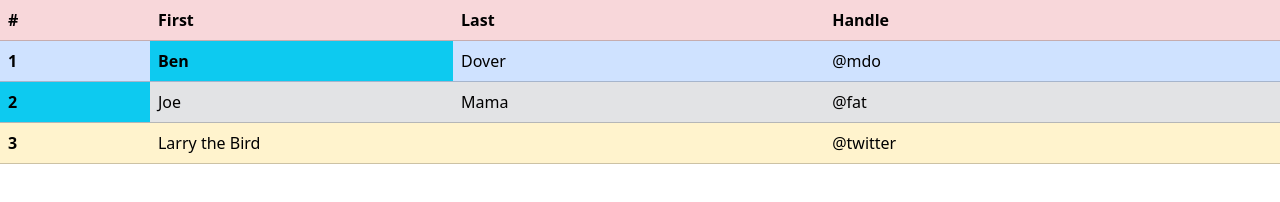
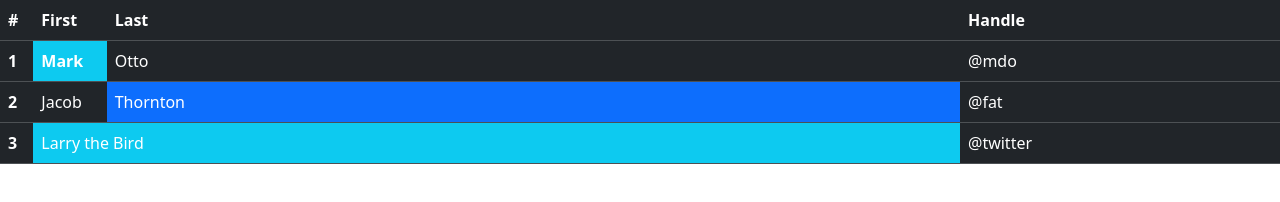
Before and after one commit to spicychillisus/how-to-not-be-fed-up, a plain HTML site: page bootstrap-table2.html in a window 1280 px wide. Drawn offline with nearby package versions, Linux system fonts and the light colour scheme.

```diff
--- a/table.html
+++ b/bootstrap-table2.html
@@ -3,46 +3,42 @@
 <head>
     <meta charset="UTF-8">
     <meta name="viewport" content="width=device-width, initial-scale=1.0">
-    <title>Bootstrap Table</title>
+    <title>Bootstrap Table 2</title>
     <link rel="stylesheet" href="https://cdn.jsdelivr.net/npm/bootstrap@5.3.3/dist/css/bootstrap.min.css ">
     <link rel="stylesheet" href="https://cdn.jsdelivr.net/npm/bootstrap@5.3.3/dist/js/bootstrap.bundle.min.js ">
     <script src="https://cdn.jsdelivr.net/npm/@popperjs/core@2.11.8/dist/umd/popper.min.js" integrity="sha384-I7E8VVD/ismYTF4hNIPjVp/Zjvgyol6VFvRkX/vR+Vc4jQkC+hVqc2pM8ODewa9r" crossorigin="anonymous"></script>
     <script src="https://cdn.jsdelivr.net/npm/bootstrap@5.3.3/dist/js/bootstrap.min.js" integrity="sha384-0pUGZvbkm6XF6gxjEnlmuGrJXVbNuzT9qBBavbLwCsOGabYfZo0T0to5eqruptLy" crossorigin="anonymous"></script>
-
 </head>
 <body>
-    <!-- Hoverable Table Part 1 -->
-    <table class="table table-hover">
-        <!---------------------------------->
+    <!-- Hoverable Table Part 2 -->
+    <table class="table table-hover table-dark">
         <thead>
-            <tr class="table-danger">
+            <tr>
                 <th scope="col">#</th>
                 <th scope="col">First</th>
                 <th scope="col">Last</th>
                 <th scope="col">Handle</th>
             </tr>
         </thead>
-        <!---------------------------------->
         <tbody>
-            <tr class="table-primary">
+            <tr>
                 <th scope="row">1</th>
-                <th class="bg-info">Ben</th>
-                <td>Dover</td>
+                <th class="bg-info">Mark</th>
+                <td>Otto</td>
                 <td>@mdo</td>
             </tr>
-            <tr class="table-secondary">
-                <th scope="row" class="bg-info">2</th>
-                <td>Joe</td>
-                <td>Mama</td>
-                <td>@fat</td>
+            <tr>
+                <th scope="row">2</th>
+                <td class="col-bg-3 md-3">Jacob</td>
+                <td class="bg-primary col-bg-3 col-md-8">Thornton</td>
+                <td class="col-bg-3 col-md-3">@fat</td>
             </tr>
-            <tr class="table-warning">
+            <tr>
                 <th scope="row">3</th>
-                <td colspan="2">Larry the Bird</td>
+                <td colspan="2" class="bg-info">Larry the Bird</td>
                 <td>@twitter</td>
             </tr>
         </tbody>
     </table>
-    <!-------------------------------------->
 </body>
 </html>
```
Also changed, not shown: bootstrap-table1.html (added, +45 -0 lines), grid-container.html (renamed from index.html), script.js (line endings or trailing spaces), 1 other file.
